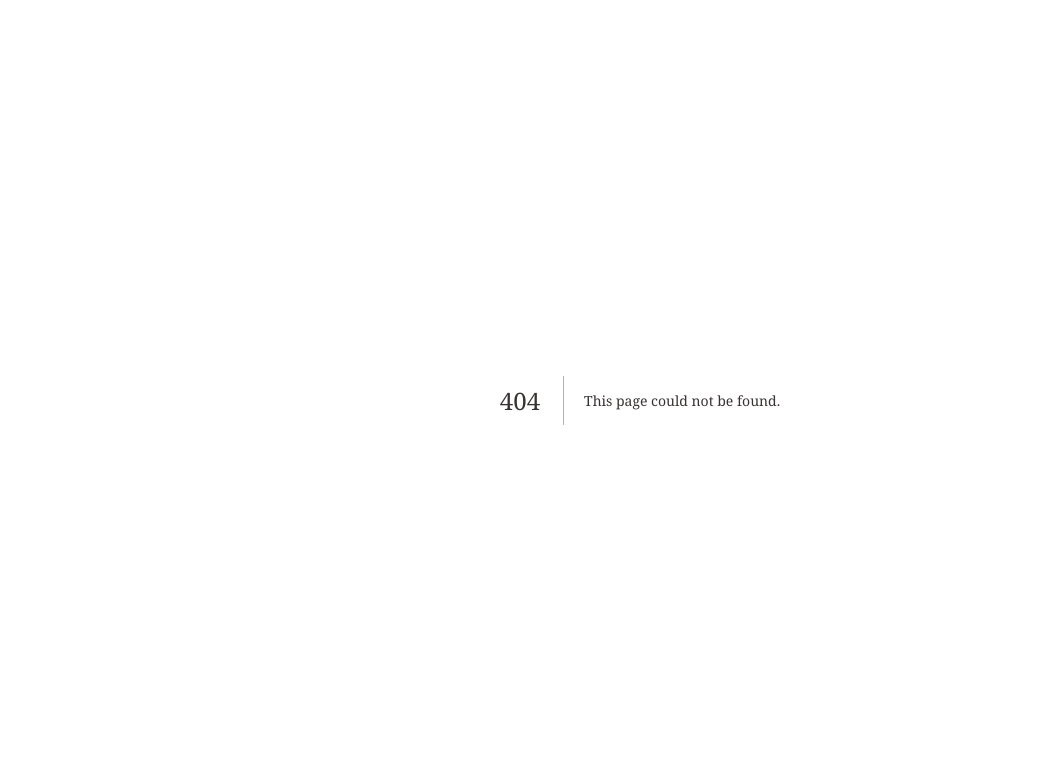
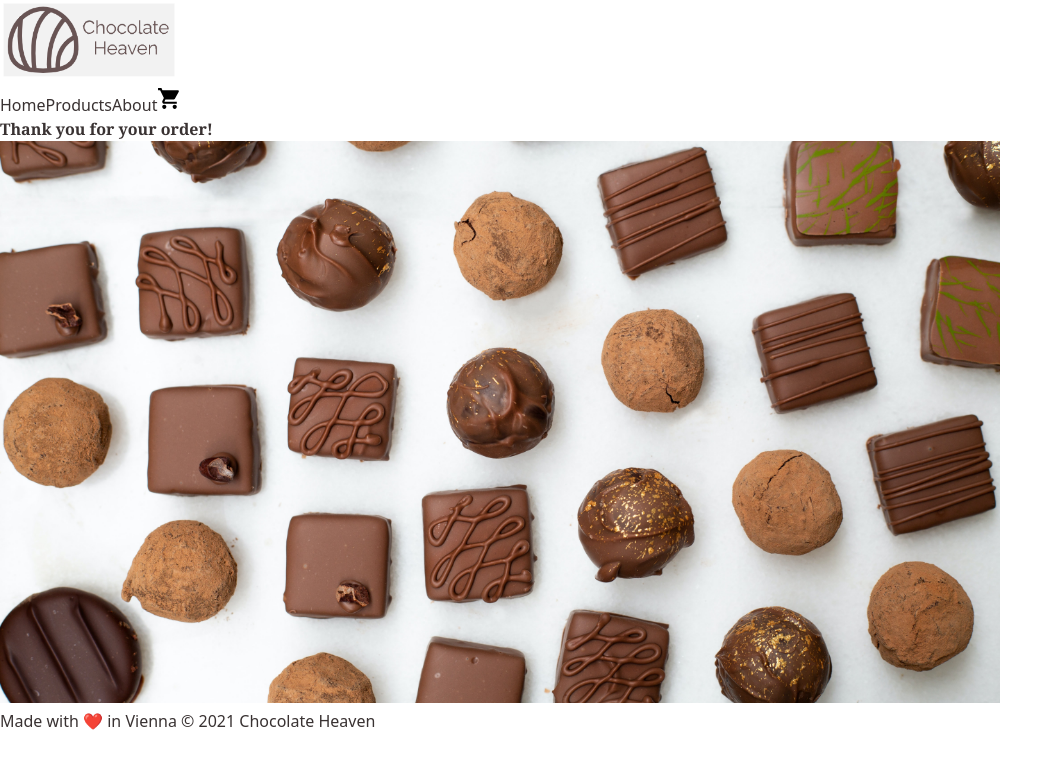
Before and after one commit to Thoud/ecommerce-store, a Next.js app: page /confirmation in a window 1280 px wide. Before the commit this address had no page. Shown: the top 768 px of the page, without its empty margins (0-1063 px from the left). Built offline with nearby package versions, Linux system fonts and the light colour scheme.

Commit message:
Add confirmation page

```diff
--- /dev/null
+++ b/pages/confirmation.tsx
@@ -0,0 +1,18 @@
+import Head from 'next/head';
+import Image from 'next/image';
+import Layout from '../components/Layout';
+
+export default function Confirmation() {
+  return (
+    <>
+      <Head>
+        <title>Thank you for your order | Chocolate Heaven</title>
+      </Head>
+
+      <Layout>
+        <h1>Thank you for your order!</h1>
+        <Image src="/background.jpg" alt="" width={1000} height={562.5} />
+      </Layout>
+    </>
+  );
+}
```
